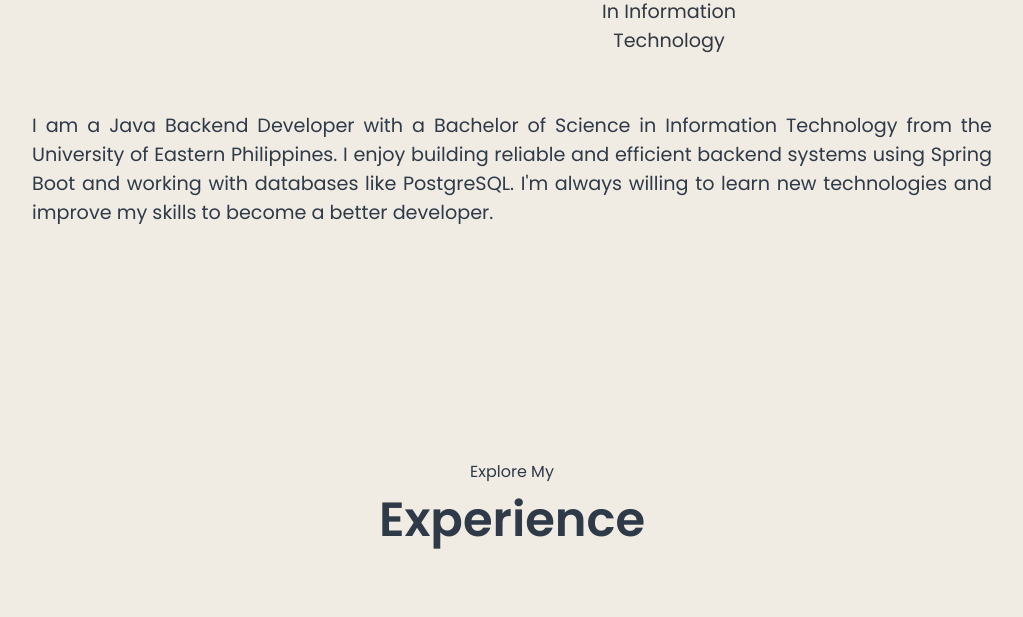
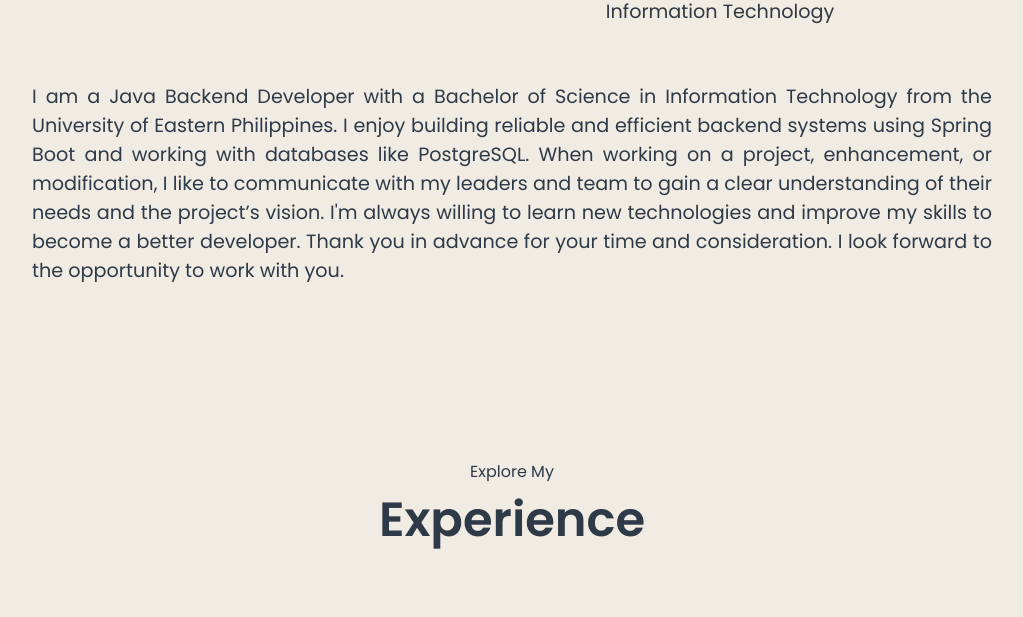
Before and after one commit to zonic-ultra/MyPortfolio, a plain HTML site: page index.html in a window 1280 px wide. Shown: the part 1269-1886 px from the top of the page, without its empty margins (128-1151 px from the left). Drawn offline with Linux system fonts and the light colour scheme.

Commit message:
updating resume and font size

```diff
--- a/index.html
+++ b/index.html
@@ -105,7 +105,7 @@
               />
               <i class="fa-solid fa-user-graduate"></i>
               <h3>Education</h3>
-              <p>Bachelors of Science<br />In Information Technology</p>
+              <p>Bachelors of Science In Information Technology</p>
             </div>
           </div>
           <div class="text-container">
@@ -113,9 +113,13 @@
               I am a Java Backend Developer with a Bachelor of Science in
               Information Technology from the University of Eastern Philippines.
               I enjoy building reliable and efficient backend systems using
-              Spring Boot and working with databases like PostgreSQL. I'm always
-              willing to learn new technologies and improve my skills to become
-              a better developer.
+              Spring Boot and working with databases like PostgreSQL. When
+              working on a project, enhancement, or modification, I like to
+              communicate with my leaders and team to gain a clear understanding
+              of their needs and the project’s vision. I'm always willing to
+              learn new technologies and improve my skills to become a better
+              developer. Thank you in advance for your time and consideration. I
+              look forward to the opportunity to work with you.
             </p>
           </div>
         </div>
```
Also changed, not shown: 1 other file.
